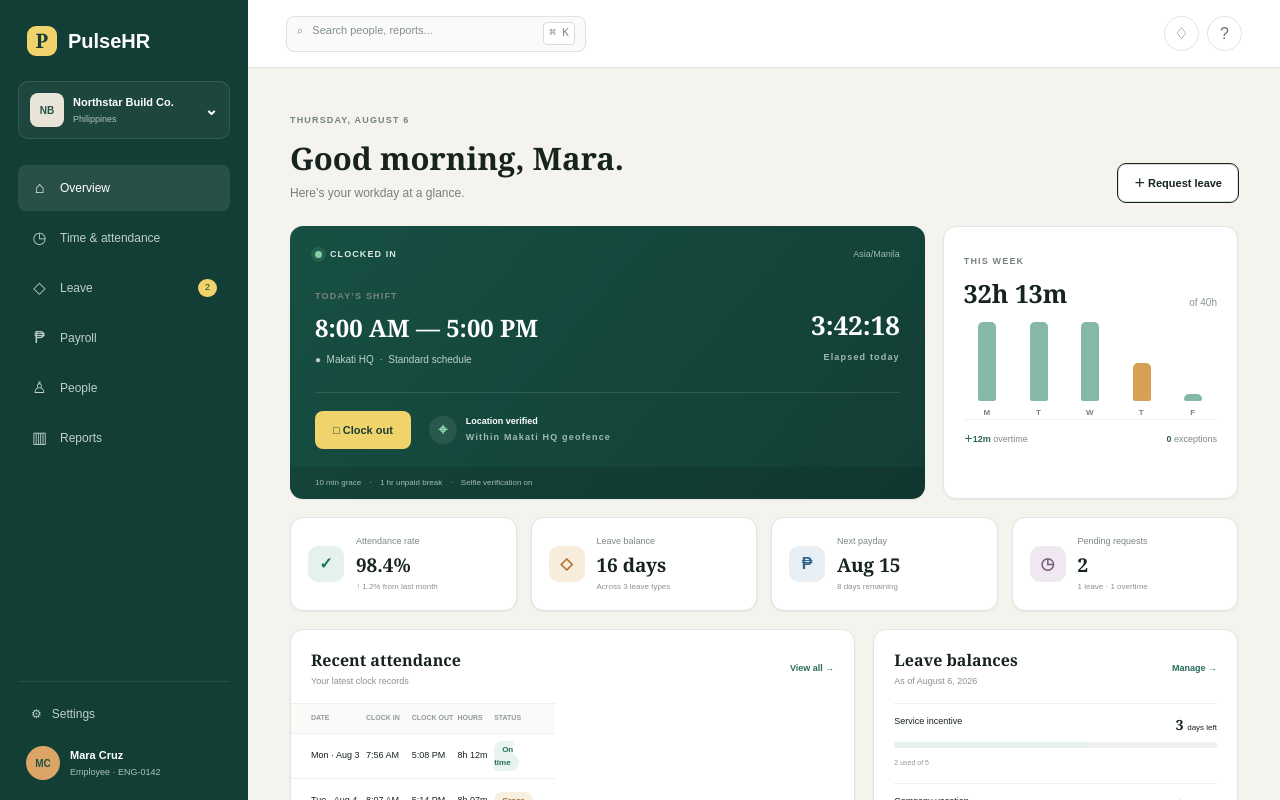
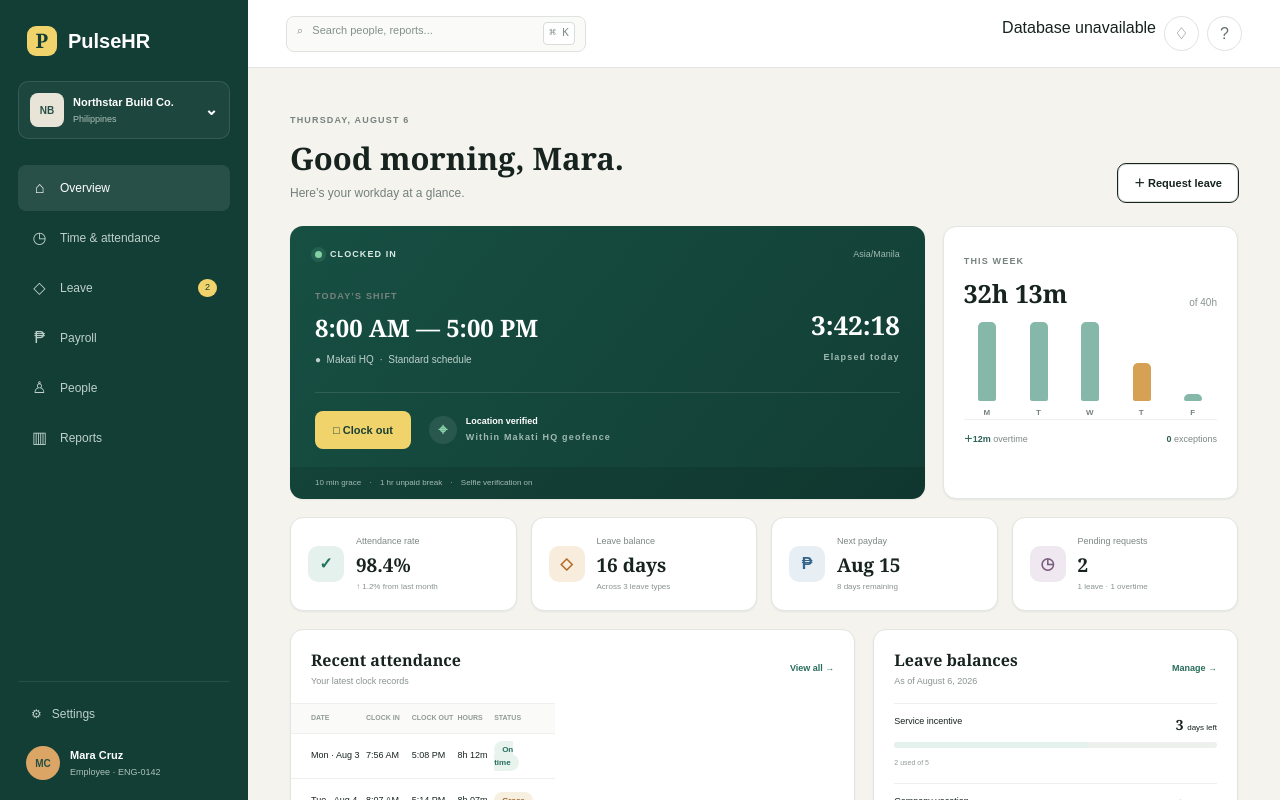
Before and after one commit to homerbarrientos/HRIS, a Next.js app: page / in a window 1280 px wide. Shown: the top 800 px of the page. Built offline with nearby package versions, Linux system fonts and the light colour scheme; no server answers.

Commit message:
Connect app/page.tsx to Supabase

```diff
--- a/app/page.tsx
+++ b/app/page.tsx
@@ -1,6 +1,6 @@
 "use client";
 
-import { useState } from "react";
+import { useEffect, useState } from "react";
 
 const rows = [
   ["Mon · Aug 3", "7:56 AM", "5:08 PM", "8h 12m", "On time"],
@@ -17,6 +17,16 @@ export default function Home() {
   const [toast, setToast] = useState("");
   const [leave, setLeave] = useState(false);
   const [sent, setSent] = useState(false);
+  const [databaseStatus, setDatabaseStatus] = useState<"checking" | "connected" | "error">("checking");
+
+  useEffect(() => {
+    fetch("/api/health/supabase", { cache: "no-store" })
+      .then((response) => {
+        if (!response.ok) throw new Error("Supabase health check failed");
+        setDatabaseStatus("connected");
+      })
+      .catch(() => setDatabaseStatus("error"));
+  }, []);
 
   const toggleClock = () => {
     const next = !clockedIn;
@@ -33,7 +43,7 @@ export default function Home() {
       <div className="aside-foot"><button>⚙ &nbsp; Settings</button><div className="person"><i>MC</i><span><strong>Mara Cruz</strong><small>Employee · ENG-0142</small></span></div></div>
     </aside>
     <main>
-      <header><button className="search">⌕ &nbsp; Search people, reports... <kbd>⌘ K</kbd></button><div><button>♢</button><button>?</button></div></header>
+      <header><button className="search">⌕ &nbsp; Search people, reports... <kbd>⌘ K</kbd></button><div><span className={`database-status ${databaseStatus}`}><i />{databaseStatus === "checking" ? "Connecting" : databaseStatus === "connected" ? "Database connected" : "Database unavailable"}</span><button>♢</button><button>?</button></div></header>
       <div className="content">
         {tab !== "Overview" ? <section className="empty card"><small>MODULE</small><h1>{tab}</h1><p>This module is part of the MVP. The first working slice focuses on attendance, leave, and payroll visibility.</p><button className="primary" onClick={() => setTab("Overview")}>Back to overview</button></section> : <>
           <section className="welcome"><div><small>THURSDAY, AUGUST 6</small><h1>Good morning, Mara.</h1><p>Here’s your workday at a glance.</p></div><button className="outline" onClick={() => setLeave(true)}>＋ Request leave</button></section>
```
